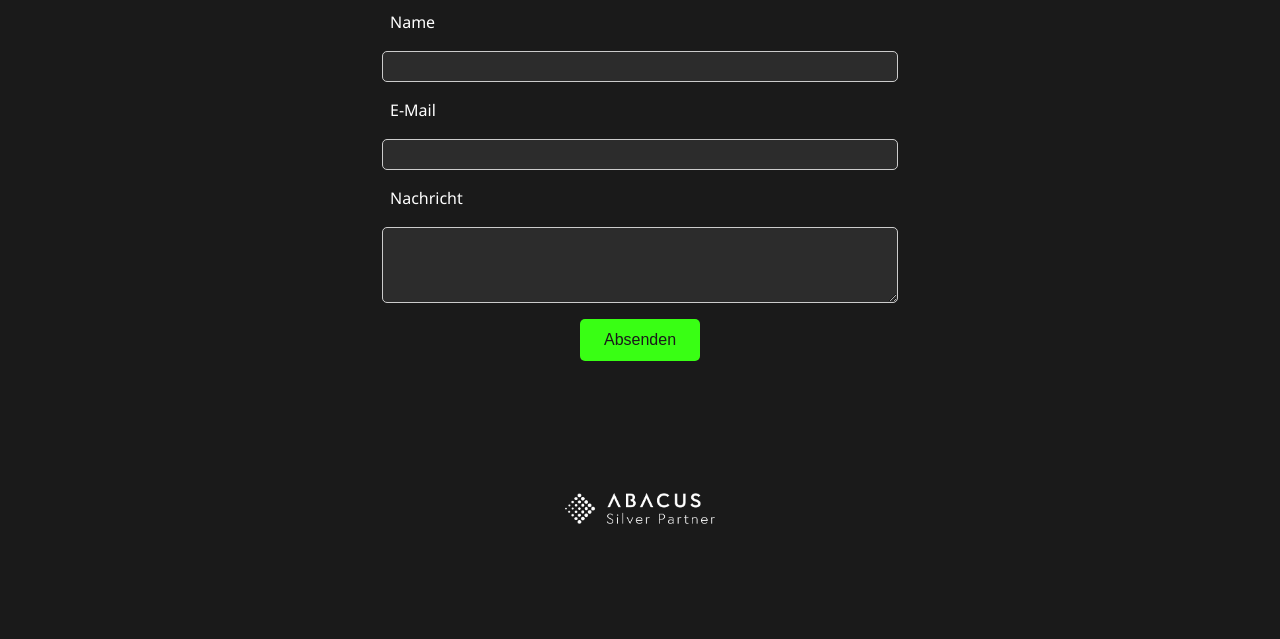
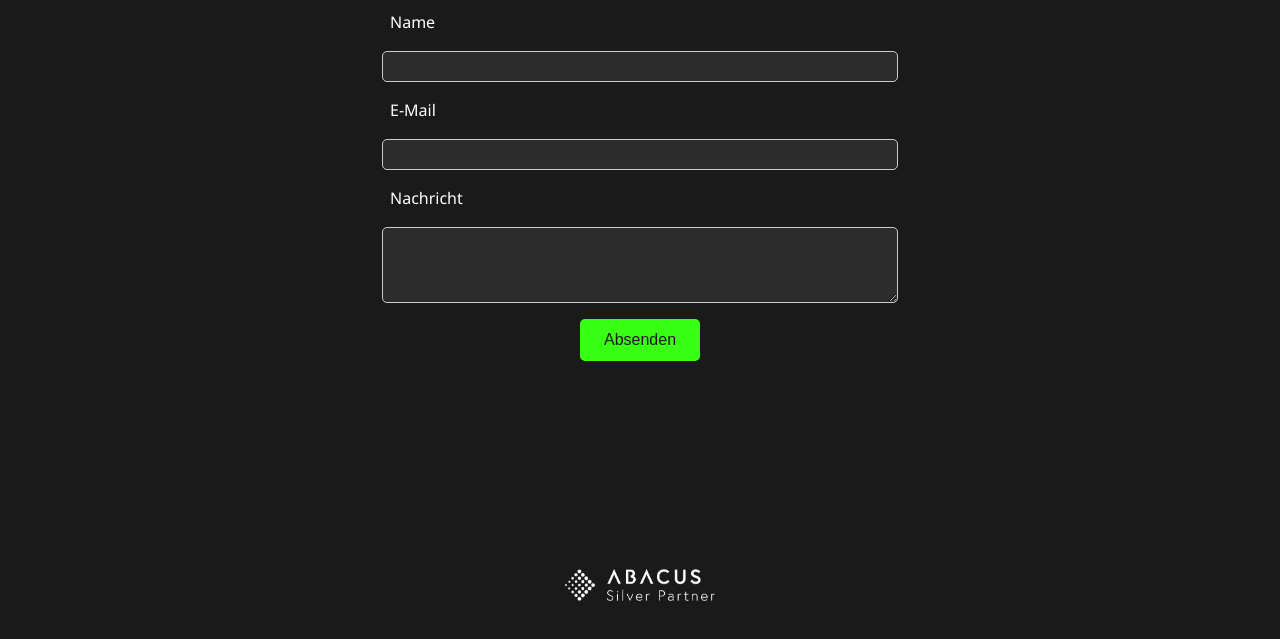
Before and after one commit to Laurin111/website, a plain HTML site: page contact.html in a window 1280 px wide. Shown: the part 265-904 px from the top of the page. Before the commit the page ends 829 px from the top, so only its background shows below. Drawn offline with Linux system fonts and the light colour scheme.

Commit message:
footer change

```diff
--- a/contact.html
+++ b/contact.html
@@ -38,7 +38,7 @@
             <button type="submit">Absenden</button>
         </form>
 
-        <footer>
+        <footer style="margin-top: 100px;">
             <img src="img/aba.jpg">
         </footer>
     </main>
--- a/styles.css
+++ b/styles.css
@@ -122,20 +122,21 @@ main {
     transition: background-color 0.3s ease;
 }
 
-contact-form button:hover {
+.contact-form button:hover {
     background-color: #28a745;
 }
 
 footer {
-    margin-top: 2em;
+    display: flex;
+    justify-content: center;
+    align-items: flex-end;
+    height: 20vh;
     text-align: center;
 }
 
 footer img {
-    margin-top: 100px;
+    margin-bottom: 20px;
     max-width: 150px;
-
-
 }
 
 @media (min-width: 768px) {
@@ -164,32 +165,28 @@ footer img {
     border-radius: 8px;
 }
 
-
- video {
+video {
     max-width: 50%;
     height: 300px;
     width: 200px;
     border-radius: 8px;
     transition: transform 0.3s ease;
     padding: 1em;
-
     margin: 0 auto;
     display: block;
-
 }
 
- video:hover {
+video:hover {
     transform: scale(1.05);
 }
 
 @media (max-width: 767px) {
-     video {
+    video {
         max-width: 100%;
         height: auto;
         padding: 0;
     }
 }
-
 
 @media (max-width: 767px) {
     header {
```
Also changed, not shown: index.html (+1 -1 lines).
